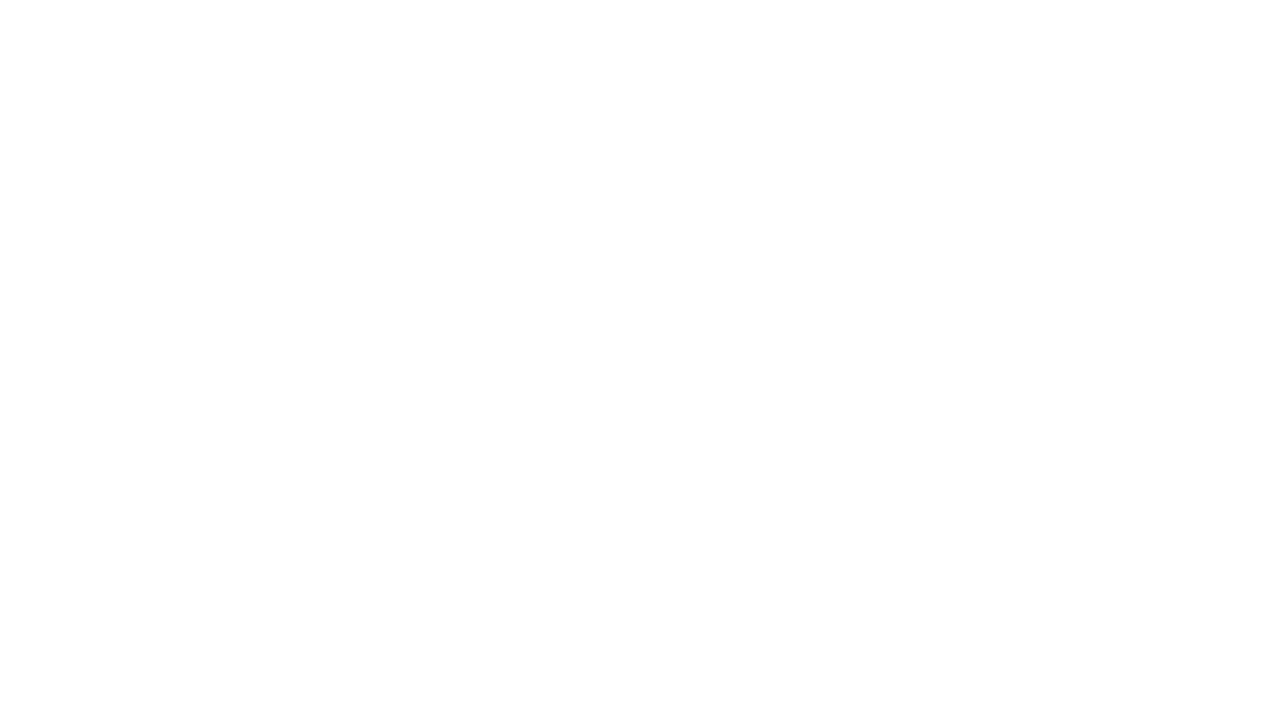
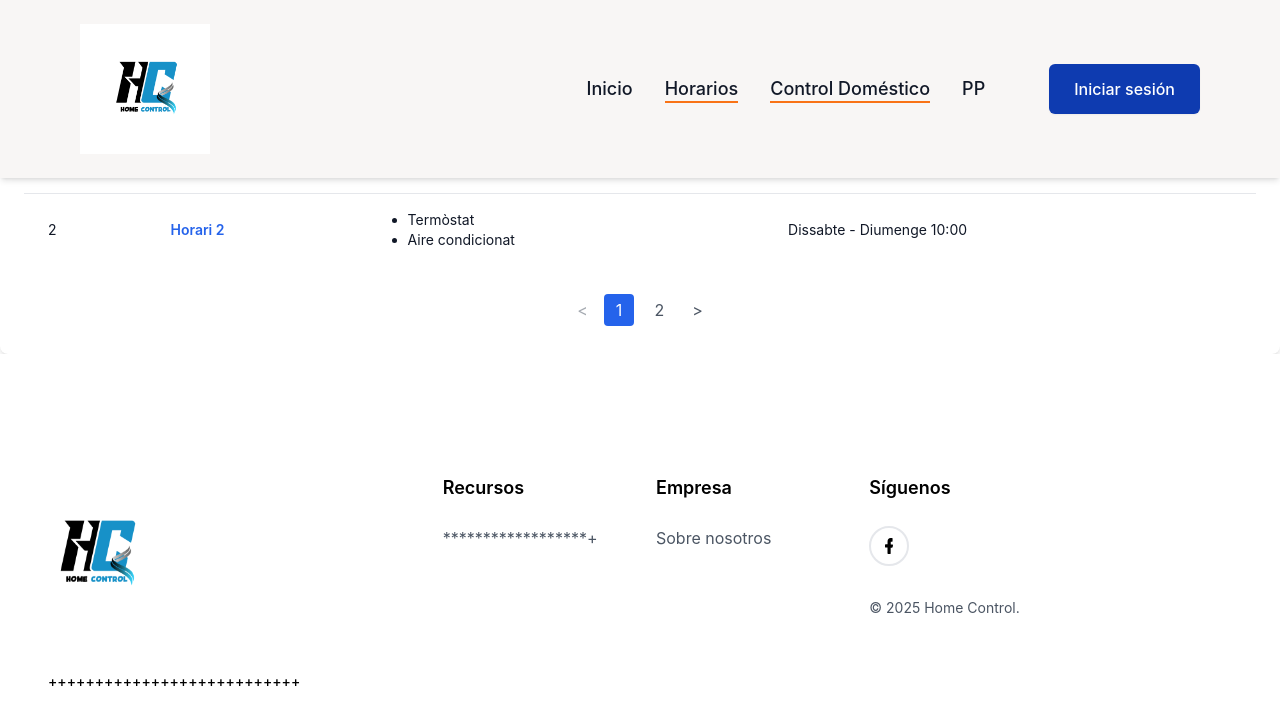
Before and after one commit to pollastre666/HomeControl, a React (Create React App) app in the folder frontend/: page /Horarios in a window 1280 px wide. Before the commit this address had no page. Shown: the top 724 px of the page. Built offline with nearby package versions, Linux system fonts and the light colour scheme.

Commit message:
Crear la pagina horarios y mejorar el navbar

```diff
--- a/frontend/package.json
+++ b/frontend/package.json
@@ -19,6 +19,7 @@
     "react-redux": "^9.2.0",
     "react-router-dom": "^7.2.0",
     "react-scripts": "^5.0.1",
+    "react-spinners": "^0.15.0",
     "redux": "^5.0.1",
     "redux-devtools-extension": "^2.13.9",
     "redux-thunk": "^3.1.0",
--- a/frontend/src/Componentes/Autenticacion/Login.js
+++ b/frontend/src/Componentes/Autenticacion/Login.js
@@ -35,7 +35,9 @@ const LoginForm = () => {
 
       {/* Sección de formulario */}
       <main className="lg:p-36 md:p-52 sm:20 p-8 w-full lg:w-1/2">
-        <h1 className="text-2xl font-semibold mb-4">Inicio de sesión</h1>
+      <h1 className="text-2xl bg-[#0E3BB0] font-semibold mb-4 border-2 border-[#0E3BB0] p-4">
+    Inicio de sesión
+</h1>
 
         <form onSubmit={handleSubmit} role="form">
           {/* Campo de usuario */}
--- /dev/null
+++ b/frontend/src/Componentes/DataTable.js
@@ -0,0 +1,107 @@
+import React, { useState } from "react";
+
+const DataTable = () => {
+  // Estado para los horarios
+  const [schedules, setSchedules] = useState([
+    { id: 1, name: "Horari 1", devices: ["Llums sala", "Persiana principal"], days: "Dilluns - Divendres 08:00" },
+    { id: 2, name: "Horari 2", devices: ["Termòstat", "Aire condicionat"], days: "Dissabte - Diumenge 10:00" },
+    { id: 3, name: "Horari 3", devices: ["Totes les llums"], days: "Cada dia 19:30" },
+    { id: 4, name: "Horari 4", devices: ["Alarma"], days: "Dilluns - Divendres 23:00" }
+  ]);
+  const [currentPage, setCurrentPage] = useState(1);
+  const itemsPerPage = 2;
+
+  // Función para agregar un nuevo horario
+  const handleAddSchedule = () => {
+    const newSchedule = {
+      id: schedules.length + 1,
+      name: `Horari ${schedules.length + 1}`,
+      devices: ["Nou dispositiu"],
+      days: "Nou dia i hora"
+    };
+    setSchedules([...schedules, newSchedule]);
+  };
+
+  // Función para cambiar la página
+  const handlePageChange = (page) => {
+    setCurrentPage(page);
+  };
+
+  // Lógica para la paginación
+  const indexOfLastSchedule = currentPage * itemsPerPage;
+  const indexOfFirstSchedule = indexOfLastSchedule - itemsPerPage;
+  const currentSchedules = schedules.slice(indexOfFirstSchedule, indexOfLastSchedule);
+  const totalPages = Math.ceil(schedules.length / itemsPerPage);
+
+  return (
+    <div className="p-6 bg-white rounded-lg shadow-md">
+      <div className="mb-4 flex justify-between items-center">
+        <h2 className="text-2xl font-bold text-gray-800">Control domòtic - Horaris</h2>
+        <button
+          onClick={handleAddSchedule}
+          className="px-4 py-2 bg-green-500 text-white rounded-md hover:bg-green-600"
+        >
+          Afegir Horari
+        </button>
+      </div>
+
+      <div className="overflow-x-auto">
+        <table className="min-w-full divide-y divide-gray-200">
+          <thead className="bg-gray-50">
+            <tr>
+              <th className="px-6 py-3 text-left text-xs font-medium text-gray-500 uppercase tracking-wider">#</th>
+              <th className="px-6 py-3 text-left text-xs font-medium text-gray-500 uppercase tracking-wider">Horari</th>
+              <th className="px-6 py-3 text-left text-xs font-medium text-gray-500 uppercase tracking-wider">Aparells afectats</th>
+              <th className="px-6 py-3 text-left text-xs font-medium text-gray-500 uppercase tracking-wider">Dies afectats hora</th>
+            </tr>
+          </thead>
+          <tbody className="bg-white divide-y divide-gray-200">
+            {currentSchedules.map((schedule) => (
+              <tr key={schedule.id}>
+                <td className="px-6 py-4 whitespace-nowrap text-sm text-gray-900">{schedule.id}</td>
+                <td className="px-6 py-4 whitespace-nowrap text-sm font-semibold text-blue-600">{schedule.name}</td>
+                <td className="px-6 py-4 text-sm text-gray-900">
+                  <ul className="list-disc pl-4">
+                    {schedule.devices.map((device, index) => (
+                      <li key={index}>{device}</li>
+                    ))}
+                  </ul>
+                </td>
+                <td className="px-6 py-4 whitespace-nowrap text-sm text-gray-900">{schedule.days}</td>
+              </tr>
+            ))}
+          </tbody>
+        </table>
+      </div>
+
+      {/* Paginación */}
+      <div className="mt-6 flex justify-center items-center space-x-2">
+        <button
+          onClick={() => setCurrentPage(prev => Math.max(prev - 1, 1))}
+          className="p-2 text-gray-600 hover:text-blue-600 disabled:opacity-50"
+          disabled={currentPage === 1}
+        >
+          &lt;
+        </button>
+        {[...Array(totalPages)].map((_, index) => (
+          <button
+            key={index + 1}
+            onClick={() => handlePageChange(index + 1)}
+            className={`px-3 py-1 rounded ${index + 1 === currentPage ? 'bg-blue-600 text-white' : 'text-gray-600 hover:bg-gray-100'}`}
+          >
+            {index + 1}
+          </button>
+        ))}
+        <button
+          onClick={() => setCurrentPage(prev => Math.min(prev + 1, totalPages))}
+          className="p-2 text-gray-600 hover:text-blue-600 disabled:opacity-50"
+          disabled={currentPage === totalPages}
+        >
+          &gt;
+        </button>
+      </div>
+    </div>
+  );
+};
+
+export default DataTable;
--- a/frontend/src/Componentes/Navigacion/Footer.js
+++ b/frontend/src/Componentes/Navigacion/Footer.js
@@ -53,7 +53,7 @@ const Footer = () => {
                   </svg>
                 </span>
                 <span role="group" aria-label="Número de teléfono">
-                  +1 (234) 567-890
+                 +++++++++++++++++++++++++++
                 </span>
               </div>
             </address>
@@ -61,7 +61,7 @@ const Footer = () => {
 
           {/* Sección Enlaces */}
           <GrupoEnlaces titulo="Recursos">
-            <EnlaceFooter to="/desarrollo-saas">Desarrollo SaaS</EnlaceFooter>
+            <EnlaceFooter to="/desarrollo-saas">******************+</EnlaceFooter>
           </GrupoEnlaces>
 
           <GrupoEnlaces titulo="Empresa">
@@ -89,7 +89,7 @@ const Footer = () => {
             </div>
 
             <p className="text-sm text-gray-600 dark:text-gray-400">
-              &copy; {añoActual} NombreEmpresa.{" "}
+              &copy; {añoActual} Home Control.{" "}
               <span className="sr-only">Todos los derechos reservados</span>
             </p>
           </div>
--- a/frontend/src/Componentes/Navigacion/NavBar.js
+++ b/frontend/src/Componentes/Navigacion/NavBar.js
@@ -1,5 +1,5 @@
 import React, { useState } from "react";
-import { Link } from "react-router-dom";
+import { Link, NavLink } from "react-router-dom";
 import Logo from '../../Assets/Logos/LogoH.png';
 
 const BarraNavegacion = () => {
@@ -8,54 +8,91 @@ const BarraNavegacion = () => {
   const cerrarMenu = () => setMenuAbierto(false);
 
   return (
-    <header className="flex w-full items-center bg-white dark:bg-oscuro">
-      <div className="container">
-        <div className="relative -mx-4 flex items-center justify-between">
+    <nav className="w-full py-6 top-0 transition duration-300 ease-in-out z-40 fixed bg-[#F8F6F5] shadow-md dark:bg-oscuro">
+      <div className="px-4 sm:px-6">
+        <div className="-ml-4 -mt-2 hidden lg:flex flex-wrap items-center justify-between sm:flex-nowrap md:px-14 px-2">
           {/* Logo */}
-          <div className="w-60 max-w-full px-4">
-            <Link to="/" className="block w-full py-5" aria-label="Inicio">
-              <img src={Logo} alt="Logotipo principal" className="dark:hidden" />
-              <img src={Logo} alt="Logotipo principal" className="hidden dark:block" />
+          <Link to="/" className="ml-4 mt-2">
+            <img src={Logo} width={130} height={130} alt="Logo" />
+          </Link>
+
+          {/* Menú de navegación */}
+          <div className="ml-4 mt-2 flex-shrink-0">
+            <NavLink
+              to="/"
+              className="text-lg inline-flex font-medium leading-6 text-gray-900 border-b-2 border-transparent hover:border-primary hover:text-primary transition duration-300 ease-in-out mx-4"
+            >
+              Inicio
+            </NavLink>
+            <NavLink
+              to="/Horarios"
+              className="text-lg inline-flex font-medium leading-6 text-gray-900 border-b-2 border-transparent hover:border-primary hover:text-primary transition duration-300 ease-in-out mx-4"
+            >
+              Horarios
+            </NavLink>
+            <NavLink
+              to="/Horarios"
+              className="text-lg inline-flex font-medium leading-6 text-gray-900 border-b-2 border-transparent hover:border-primary hover:text-primary transition duration-300 ease-in-out mx-4"
+            >
+              Control Doméstico
+            </NavLink>
+            <NavLink
+              to="/blog"
+              className="text-lg inline-flex font-medium leading-6 text-gray-900 border-b-2 border-transparent hover:border-primary hover:text-primary transition duration-300 ease-in-out mx-4"
+            >
+              PP
+            </NavLink>
+
+            {/* Botón Login */}
+            <Link
+              to="/login"
+              className="inline-flex ml-12 items-center rounded-md border bg-blue border-transparent bg-primary px-6 py-3 text-base font-medium text-white shadow-sm hover:bg-gray-900 transition duration-300 ease-in-out focus:outline-none focus:ring-2 focus:ring-primary focus:ring-offset-2"
+            >
+              Iniciar sesión
             </Link>
           </div>
+        </div>
+      </div>
 
-          {/* Contenedor principal de navegación */}
-          <div className="flex w-full items-center justify-between px-4">
-            <div>
-              {/* Botón menú móvil */}
+      {/* Menú móvil */}
+      <div className={`lg:hidden ${menuAbierto ? 'block' : 'hidden'}`}>
         <button
           onClick={() => setMenuAbierto(!menuAbierto)}
-                aria-label="Alternar menú de navegación"
-                aria-expanded={menuAbierto}
-                aria-controls="menuNavegacion"
-                className={`${
-                  menuAbierto && "navbarTogglerActive"
-                } absolute right-4 top-1/2 block -translate-y-1/2 rounded-lg px-3 py-[6px] ring-primary focus:ring-2 lg:hidden`}
+          className="absolute right-4 top-1/2 transform -translate-y-1/2 px-3 py-2 text-white"
         >
-                <span className="relative my-[6px] block h-[2px] w-[30px] bg-body-color dark:bg-white"></span>
-                <span className="relative my-[6px] block h-[2px] w-[30px] bg-body-color dark:bg-white"></span>
-                <span className="relative my-[6px] block h-[2px] w-[30px] bg-body-color dark:bg-white"></span>
+          <span className="block w-6 h-0.5 bg-white"></span>
+          <span className="block w-6 h-0.5 bg-white my-1"></span>
+          <span className="block w-6 h-0.5 bg-white"></span>
         </button>
-
-              {/* Menú de navegación */}
-              <nav
-                id="menuNavegacion"
-                aria-label="Navegación principal"
-                className={`absolute right-4 top-full w-full max-w-[250px] rounded-lg bg-white px-6 py-5 shadow dark:bg-dark-2 lg:static lg:block lg:w-full lg:max-w-full lg:shadow-none lg:dark:bg-transparent ${
-                  !menuAbierto && "hidden"
-                }`}
+        <div className="bg-gray-800 p-4">
+          <NavLink
+            to="/"
+            className="block text-white py-2 px-4 hover:bg-primary"
+            onClick={cerrarMenu}
           >
-                <ul className="block lg:flex">
-                  <ElementoLista navLink="/" onClick={cerrarMenu}>Inicio</ElementoLista>
-                  <ElementoLista navLink="/pagos" onClick={cerrarMenu}>Horarios</ElementoLista>
-                  <ElementoLista navLink="/control-domestico" onClick={cerrarMenu}>Control Doméstico</ElementoLista>
-                  <ElementoLista navLink="/blog" onClick={cerrarMenu}>Blog</ElementoLista>
-                </ul>
-              </nav>
-            </div>
-
-            {/* Botones de acceso */}
-            <div className="hidden justify-end pr-16 sm:flex lg:pr-0">
+            Inicio
+          </NavLink>
+          <NavLink
+            to="/Horarios"
+            className="block text-white py-2 px-4 hover:bg-primary"
+            onClick={cerrarMenu}
+          >
+            Horarios
+          </NavLink>
+          <NavLink
+            to="/control-domestico"
+            className="block text-white py-2 px-4 hover:bg-primary"
+            onClick={cerrarMenu}
+          >
+            Control Doméstico
+          </NavLink>
+          <NavLink
+            to="/blog"
+            className="block text-white py-2 px-4 hover:bg-primary"
+            onClick={cerrarMenu}
+          >
+            PP
+          </NavLink>
           <Link
             to="/login"
             className="px-7 py-3 text-base font-medium text-dark hover:text-primary dark:text-white"
@@ -63,35 +100,9 @@ const BarraNavegacion = () => {
           >
             Iniciar sesión
           </Link>
-
-              <Link
-                to="/registro"
-                className="rounded-md bg-primary px-7 py-3 text-base font-medium text-white hover:bg-primary/90"
-                aria-label="Registrarse"
-              >
-                Registrarse
-              </Link>
         </div>
       </div>
-        </div>
-      </div>
-    </header>
-  );
-};
-
-// Componente ElementoLista mejorado
-const ElementoLista = ({ children, navLink, onClick }) => {
-  return (
-    <li>
-      <Link
-        to={navLink}
-        onClick={onClick}
-        className="flex py-2 text-base font-medium text-body-color hover:text-dark dark:text-dark-6 dark:hover:text-white lg:ml-12 lg:inline-flex"
-        aria-current={window.location.pathname === navLink ? "page" : undefined}
-      >
-        {children}
-      </Link>
-    </li>
+    </nav>
   );
 };
 
--- /dev/null
+++ b/frontend/src/Containers/Paginas/Horarios.jsx
@@ -0,0 +1,21 @@
+
+import { useEffect } from "react"
+import Footer from '../../Componentes/Navigacion/Footer'
+import Layout from "../../hocs/layouts/layout"
+import Navbar from '../../Componentes/Navigacion/NavBar'
+import DataTable from '../../Componentes/DataTable'
+function Horarios() {
+    useEffect(() => {
+        window.scrollTo(0, 0)
+    }, [])
+
+    return (
+        <Layout>
+           <Navbar />
+              <DataTable />
+            <Footer />
+        </Layout>
+    )
+}
+
+export default Horarios
--- a/frontend/src/Routes.js
+++ b/frontend/src/Routes.js
@@ -2,7 +2,7 @@ import { BrowserRouter as Router, Route, Routes, useLocation } from 'react-route
 import Home from './Containers/Paginas/HomePage';
 import LoginForm from './Componentes/Autenticacion/Login';
 import { AnimatePresence } from 'framer-motion';
-
+import DataTable from './Containers/Paginas/Horarios';
 function AnimatedRoutes() {
   const location = useLocation();
 
@@ -14,6 +14,7 @@ function AnimatedRoutes() {
         {/* Home Display */}
         <Route path="/" element={<Home />} />
         <Route path="/login" element={<LoginForm />} />
+        <Route path="/Horarios" element={<DataTable />} />
       </Routes>
     </AnimatePresence>
   );
```
Also changed, not shown: frontend/tailwind.config.js (+8 -1 lines), 1 other file (tests, documents, lock files or other folders). Lines whose indentation alone changed are shown as unchanged.
